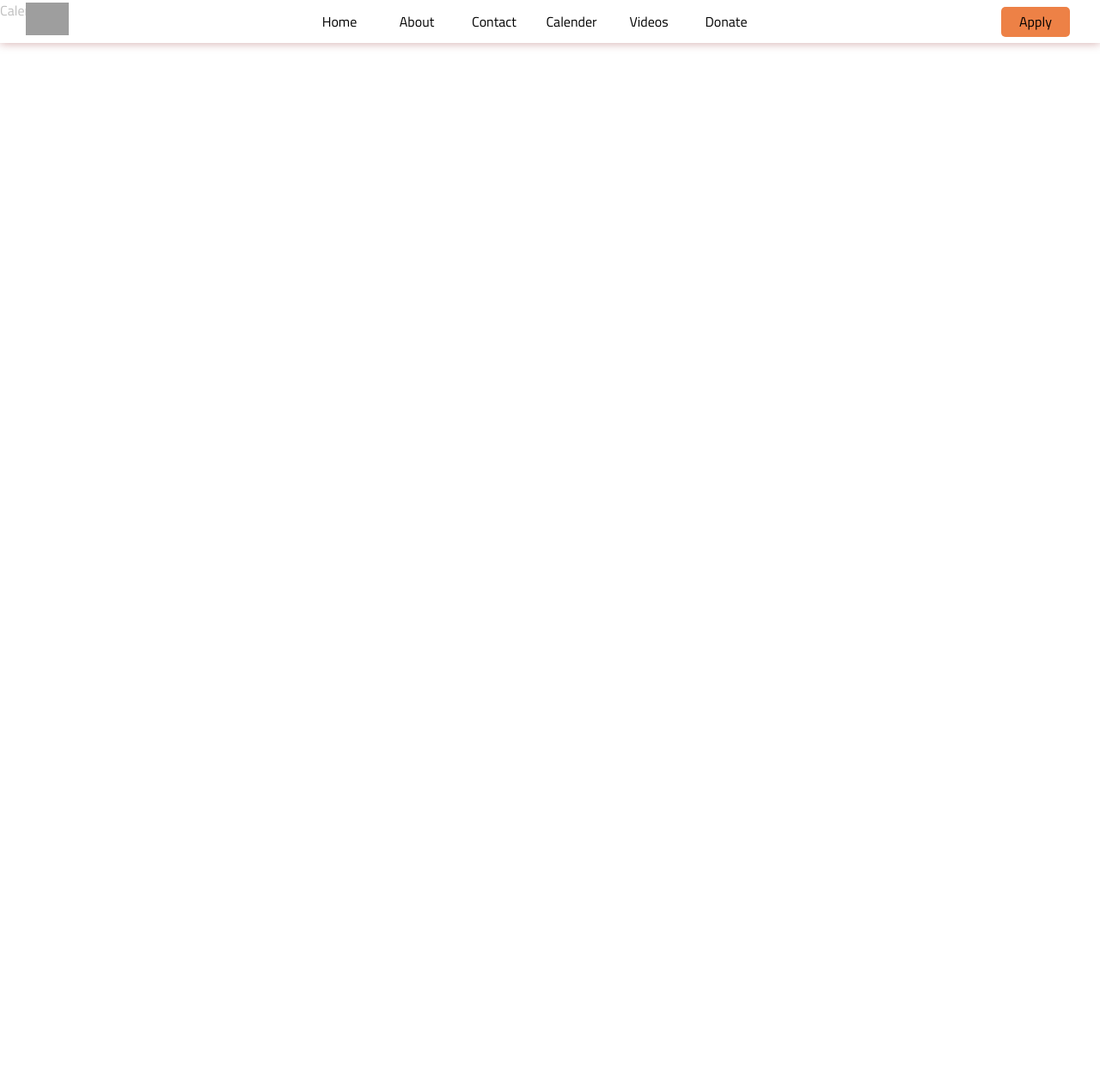
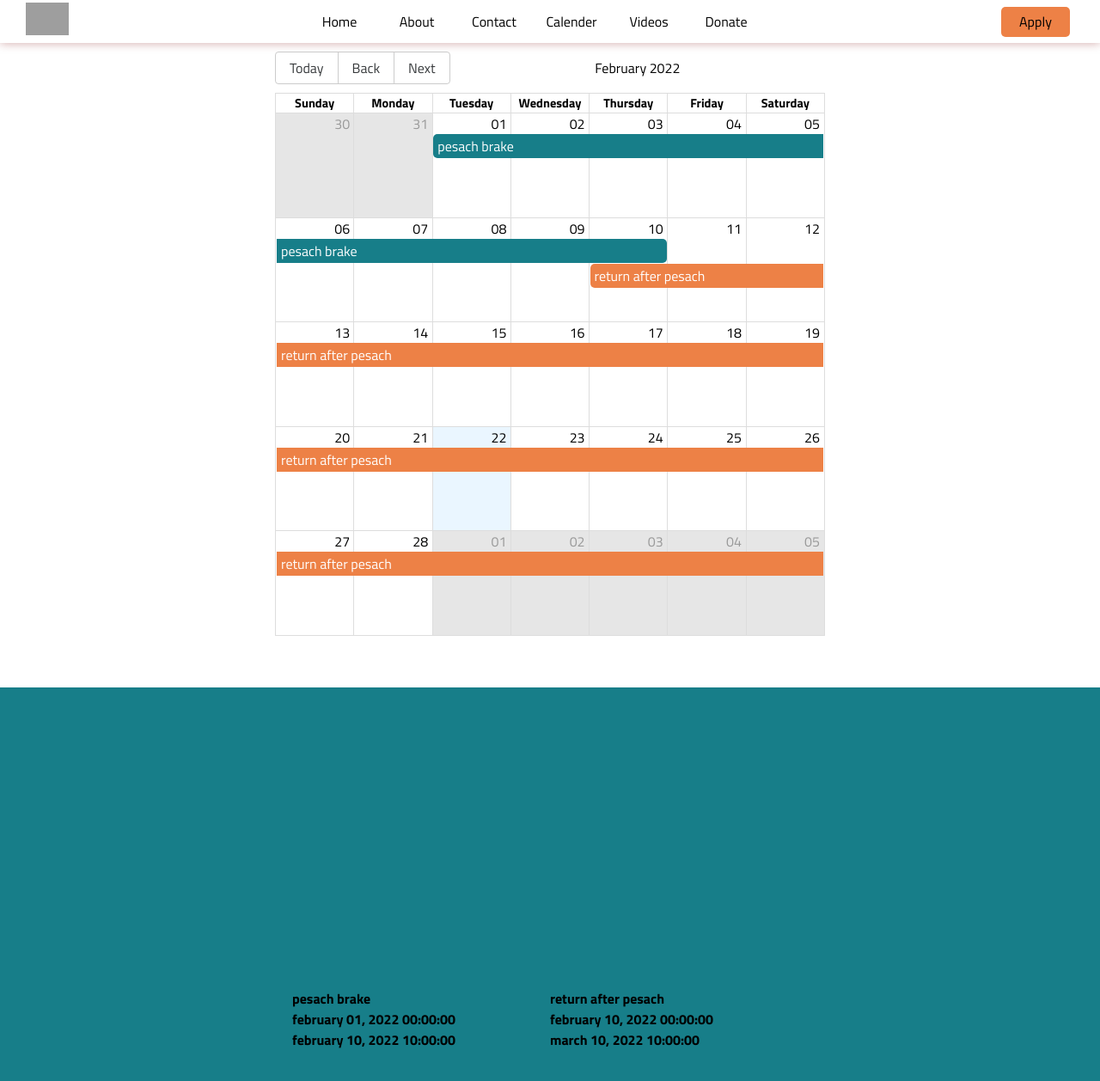
Before and after one commit to sholomperman/the-rap, a React (Create React App) app: page /Calender in a window 1280 px wide. Shown: the top 1258 px of the page at 86% size. Before the commit the page ends 800 px from the top, so only its background shows below. Built offline with nearby package versions, Linux system fonts and the light colour scheme; grey boxes are pictures that could not be loaded.

Commit message:
fist commit with calender

```diff
--- a/package.json
+++ b/package.json
@@ -6,7 +6,10 @@
     "@testing-library/jest-dom": "^5.16.2",
     "@testing-library/react": "^12.1.3",
     "@testing-library/user-event": "^13.5.0",
+    "date-fns": "^2.28.0",
     "react": "^17.0.2",
+    "react-big-calendar": "^0.38.9",
+    "react-datepicker": "^4.6.0",
     "react-dom": "^17.0.2",
     "react-router-dom": "^6.2.1",
     "react-scripts": "5.0.0",
--- a/src/App.css
+++ b/src/App.css
@@ -249,3 +249,29 @@ nav img {
   text-decoration: none;
   color: black;
 }
+
+/* calender page */
+
+.calendarContainer {
+  height: 100vh;
+  width: 100vw;
+  background-color: rgb(255, 255, 255);
+  display: flex;
+  flex-direction: column;
+  align-items: center;
+}
+
+.calendarAgenda {
+  height: 100vh;
+  width: 100vw;
+  background-color: var(--primaryColor);
+  display: flex;
+  justify-content: center;
+  align-items: center;
+}
+
+.calendarAgenda div {
+  height: 100px;
+  width: 300px;
+  /* display: flex; */
+}
--- a/src/views/Calender.jsx
+++ b/src/views/Calender.jsx
@@ -1,8 +1,67 @@
-import React from 'react'
+import format from "date-fns/format";
+import getDay from "date-fns/getDay";
+import parse from "date-fns/parse";
+import startOfWeek from "date-fns/startOfWeek";
+import { Calendar, dateFnsLocalizer } from "react-big-calendar";
+import "react-big-calendar/lib/css/react-big-calendar.css";
+import "react-datepicker/dist/react-datepicker.css";
+import "../App.css";
+
+const locales = {
+    "en-US": require("date-fns/locale/en-US"),
+};
+const localizer = dateFnsLocalizer({
+    format,
+    parse,
+    startOfWeek,
+    getDay,
+    locales,
+});
+
+const events = [
+    {
+        title: "pesach brake",
+        start: 'february 01, 2022 00:00:00',
+        end: 'february 10, 2022 10:00:00',
+        yeshivaBrake: false,
+    },
+    {
+        title: "return after pesach",
+        start: 'february 10, 2022 00:00:00',
+        end: 'march 10, 2022 10:00:00',
+        yeshivaBrake: true,
+    },
+];
+
 
 const Calender = () => {
   return (
-    <div>Calender</div>
+    <>
+      <div className="calendarContainer">
+      <Calendar
+        views={['month']}
+        localizer={localizer}
+        events={events}
+        startAccessor="start"
+        endAccessor="end"
+          style={{ zIndex: '1', width: '50%', height: '90%', margin: '60px' }}
+        eventPropGetter={(events) => {const backgroundColor = events.yeshivaBrake ? '#ed8146' : '#177e89'; return { style: { backgroundColor } } }}
+        />
+      </div>
+
+
+      <div className="calendarAgenda">
+        {
+          events.map((i) => (
+            <div>
+              <h1>{i.title}</h1>
+              <h1>{i.start}</h1>
+              <h1>{i.end}</h1>
+            </div>
+          ))
+        }
+      </div>
+      </>
   )
 }
 
```
Also changed, not shown: 1 other file (tests, documents, lock files or other folders).
